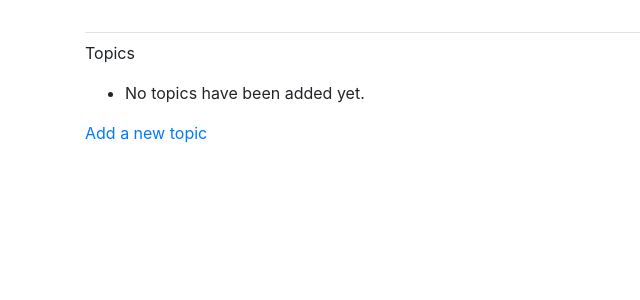
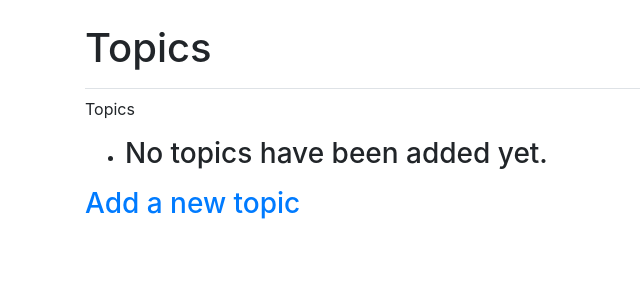
Before and after one commit to Kisekka-Alexander/learning_logs, a Django app: page /topics/ in a window 1280 px wide. Shown: the part 58-358 px from the top of the page, without its empty margins (0-640 px from the left). Run offline with Django 4.2, Linux system fonts and the light colour scheme; a user stored in the database is signed in; data comes from the database, SQL or seed files in the repository; some libraries are stand-ins or nearby versions.

Commit message:
styling topics

```diff
--- a/learning_logs/templates/learning_logs/topics.html
+++ b/learning_logs/templates/learning_logs/topics.html
@@ -1,4 +1,7 @@
 {% extends "learning_logs/base.html" %}
+{% block page_header %}
+<h1>Topics</h1>
+{% endblock page_header %}
 
 {% block content %}
 
@@ -6,11 +9,15 @@
 <ul>
     {% for topic in topics %}
     <li>
-        <a href="{% url 'learning_logs:topic' topic.id %}">{{ topic }}</a>
+        <h3>
+            <a href="{% url 'learning_logs:topic' topic.id %}">{{ topic }}</a>
+        </h3>
     </li>
     {% empty %}
-    <li>No topics have been added yet.</li>
+    <li><h3>No topics have been added yet.</h3></li>
     {% endfor %}
 </ul>
-<a href="{% url 'learning_logs:new_topic' %}">Add a new topic</a>
+<h3>
+    <a href="{% url 'learning_logs:new_topic' %}">Add a new topic</a>
+</h3>
 {% endblock content %}
```
